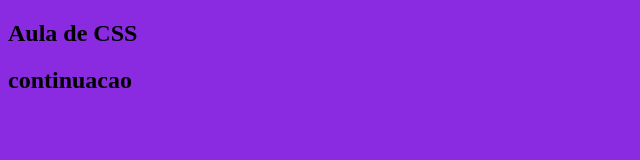
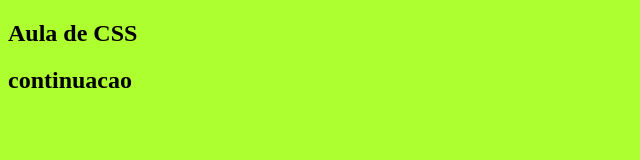
Before and after one commit to wesleyduarte29/AULA_CSS, a plain HTML site: page index.html in a window 1280 px wide. Shown: the whole page, without its empty margins (0-640 px from the left). Drawn offline with Linux system fonts and the light colour scheme.

Commit message:
cor correta

```diff
--- a/index.html
+++ b/index.html
@@ -4,7 +4,7 @@
      <meta charset="UTF-8"/>
      <title>Aula de CSS</title>
      </head>
-     <body style="background:blueviolet">
+     <body style="background:greenyellow">
          <h2>Aula de CSS<h2>
         continuacao
      <body>
```
